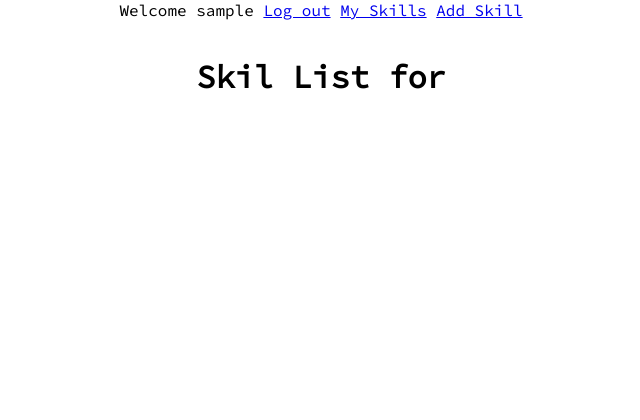
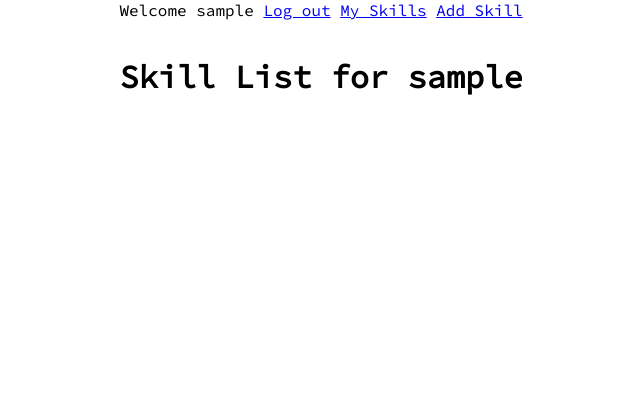
Before and after one commit to Cowfactory/django_lab, a Django app: page /skills/ in a window 1280 px wide. Shown: the top 420 px of the page, without its empty margins (319-959 px from the left). Run offline with Django 3.2, Linux system fonts and the light colour scheme; the visitor is signed in with stand-in values (Sample User, id 1); data that the repository does not hold is empty.

Commit message:
implemented skill add, skill detail, and username display on list page

```diff
--- a/main_app/templates/skills/list.html
+++ b/main_app/templates/skills/list.html
@@ -1,12 +1,12 @@
 {% extends 'base.html' %}
 {% block content %}
 
-<h1>Skil List for {{ username }}</h1>
+<h1>Skill List for {{ user.username }}</h1>
 
 {% for skill in skills %}
     <div>
         <p>Skill Name: {{ skill.name }}</p>
-        <p>Description: {{ skill.description }}</p>
+        <a href="{% url 'skill_detail' skill.id %}">Skill detail</a>
     </div>
 {% endfor %}
 
--- a/main_app/views.py
+++ b/main_app/views.py
@@ -54,12 +54,13 @@ def skill_list(request):
     skills = request.user.skill_set.all()
     return render(request, 'skills/list.html', { 'skills': skills })
 
-def skill_detail(request, username):
-    pass
+def skill_detail(request, pk):
+    skill = Skill.objects.get(id=pk)
+    return render(request, 'skills/detail.html', { 'skill': skill })
 
 class SkillCreate(CreateView):
     model = Skill
-    fields = '__all__'
+    fields = ['name', 'description', 'skill_level']
 
     def form_valid(self, form):
         self.object = form.save(commit=False)
```
Also changed, not shown: main_app/templates/skills/detail.html (added, +12 -0 lines).
